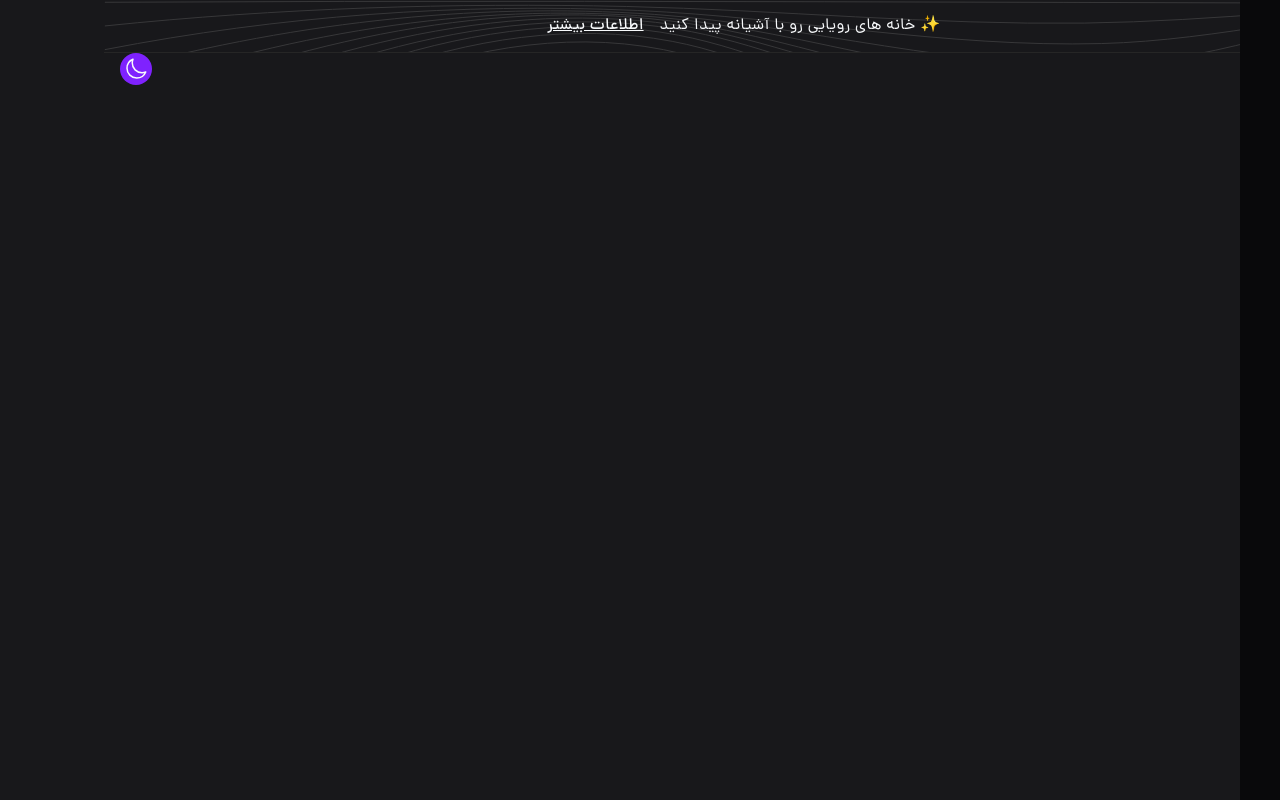
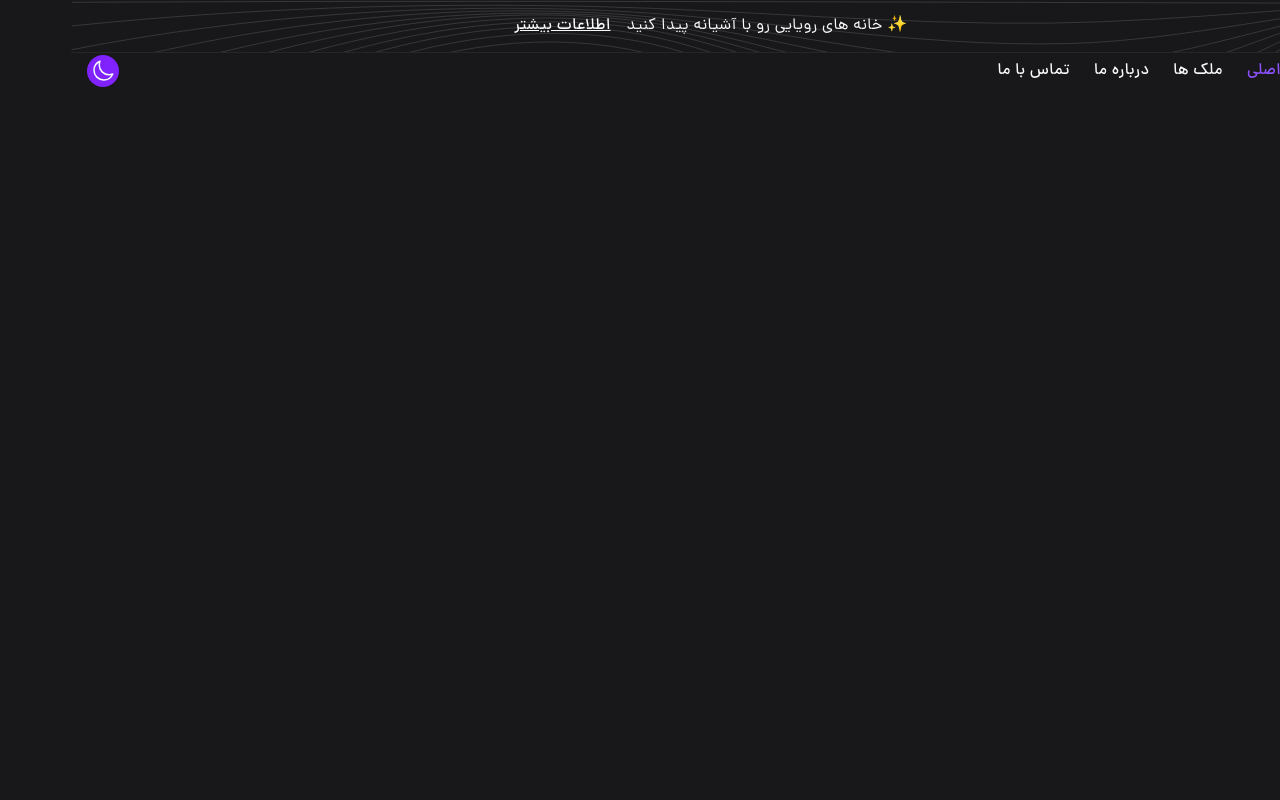
Before and after one commit to homow/home-nest, a React (Vite) app: page / in a window 1280 px wide. Built offline with nearby package versions, Linux system fonts and the light colour scheme.

Commit message:
completed nav menu in mobile

```diff
--- a/src/Layout/Header/HeaderBase/HeaderBase.jsx
+++ b/src/Layout/Header/HeaderBase/HeaderBase.jsx
@@ -1,17 +1,22 @@
+import {useState} from "react";
 import HeaderNav from "./HeaderNav.jsx";
 import ThemeSection from "./ThemeSection.jsx";
 
 export default function HeaderBase() {
+    const [isOpenMenu, setIsOpenMenu] = useState(false);
+
     return (
-        <div className={"container flex flex-row items-center justify-between"}>
+        <nav className={"container flex flex-row items-center justify-between"}>
             {/* toggle nav menu in mobile */}
-            <span className={"cursor-pointer"}>
+            <span
+                onClick={() => setIsOpenMenu(!isOpenMenu)}
+                className={"cursor-pointer md:hidden"}>
                 <svg className={"size-6"}>
                     <use href="#bars-icon"></use>
                 </svg>
             </span>
-            <HeaderNav/>
+            <HeaderNav openMenu={isOpenMenu}/>
             <ThemeSection/>
-        </div>
+        </nav>
     )
 }
--- a/src/Layout/Header/HeaderBase/HeaderNav.jsx
+++ b/src/Layout/Header/HeaderBase/HeaderNav.jsx
@@ -1,20 +1,28 @@
 import {NavLink} from "react-router-dom";
 
-export default function HeaderNav() {
+export default function HeaderNav({openMenu}) {
     return (
-        <nav className={"absolute bg-zinc-950 right-0 bottom-0 top-0 pt-8 flex flex-col items-start gap-4"}>
-            <NavLink to={"/"} className={({isActive}) => `pr-4 pl-12 py-1 ${isActive && 'text-violet-500'}`}>
+        <ul className={`flex items-start gap-4 max-md:nav-mobile ${openMenu ? "right-0" : "-right-41"}`}>
+            <li className={"max-w-max w-full pr-2 py-1.5 cursor-pointer active:bg-glass"}>
+                <NavLink to={"/"} className={({isActive}) =>  `block ${isActive && 'text-violet-500'}`}>
                     صفحه اصلی
                 </NavLink>
-            <NavLink to={"/properties"} className={({isActive}) => isActive && 'text-violet-500'}>
+            </li>
+            <li className={"max-w-max w-full pr-2 py-1.5 cursor-pointer active:bg-glass"}>
+                <NavLink to={"/properties"} className={({isActive}) => `block ${isActive && 'text-violet-500'}`}>
                     ملک ها
                 </NavLink>
-            <NavLink to={"/about"} className={({isActive}) => isActive && 'text-violet-500'}>
+            </li>
+            <li className={"max-w-max w-full pr-2 py-1.5 cursor-pointer active:bg-glass"}>
+                <NavLink to={"/about"} className={({isActive}) => `block ${isActive && 'text-violet-500'}`}>
                     درباره ما
                 </NavLink>
-            <NavLink to={"/contact"} className={({isActive}) => isActive && 'text-violet-500'}>
+            </li>
+            <li className={"max-w-max w-full pr-2 py-1.5 cursor-pointer active:bg-glass"}>
+                <NavLink to={"/contact"} className={({isActive}) => `block ${isActive && 'text-violet-500'}`}>
                     تماس با ما
                 </NavLink>
-        </nav>
+            </li>
+        </ul>
     )
 }
--- a/src/Layout/Header/TopGlobalBanner.jsx
+++ b/src/Layout/Header/TopGlobalBanner.jsx
@@ -12,7 +12,7 @@ export default function TopGlobalBanner() {
                     <p>✨ خانه های رویایی رو با آشیانه پیدا کنید</p>
                     <a target={"_blank"} href="https://homow.ir" className={"underline"}>اطلاعات بیشتر</a>
                 </div>
-                <span className={"absolute right-4 top-1/2 -translate-y-1/2 inline-block bg-black/18 dark:bg-white/10 p-1 rounded-full cursor-pointer"}>
+                <span className={"absolute right-4 top-1/2 -translate-y-1/2 inline-block bg-glass p-1 rounded-full cursor-pointer"}>
                     <svg className={"size-3.5 xs:size-4 sm:size-5"}>
                         <use href="#close-icon"></use>
                     </svg>
--- a/src/styles/global.css
+++ b/src/styles/global.css
@@ -18,11 +18,12 @@
     /* colors */
     --color-primary-bg: #fff;
     --color-primary-txt: var(--color-slate-900);
+    --color-grey-15: var(--color-neutral-300);
+    --color-glass: rgba(0, 0, 0, .18);
+    --color-grey-10: var(--color-gray-200);
 
     /* you should changes below colors in light theme */
     --color-header-bg: #1E1E1E;
-    --color-grey-10: #1A1A1A;
-    --color-grey-15: var(--color-neutral-300);
     --color-grey-60: var(--color-neutral-400);
 }
 
@@ -33,6 +34,11 @@
     --color-grey-10: #1A1A1A;
     --color-grey-15: #262626;
     --color-grey-60: var(--color-neutral-400);
+    --color-glass: rgba(255, 255, 255, .1);
+}
+
+@utility nav-mobile {
+    @apply fixed w-40 flex-col bg-grey-10 bottom-0 top-0 pt-8 transition-all duration-200;
 }
 
 @layer base {
@@ -49,7 +55,7 @@
         @apply text-xl md:text-2xl lg:text-3xl font-bold;
     }
     a {
-        @apply font-medium hover:opacity-70 transition-all;
+        @apply font-medium hover:opacity-70 active:opacity-70 transition-all;
     }
 }
 
```
Lines whose indentation alone changed are shown as unchanged.
